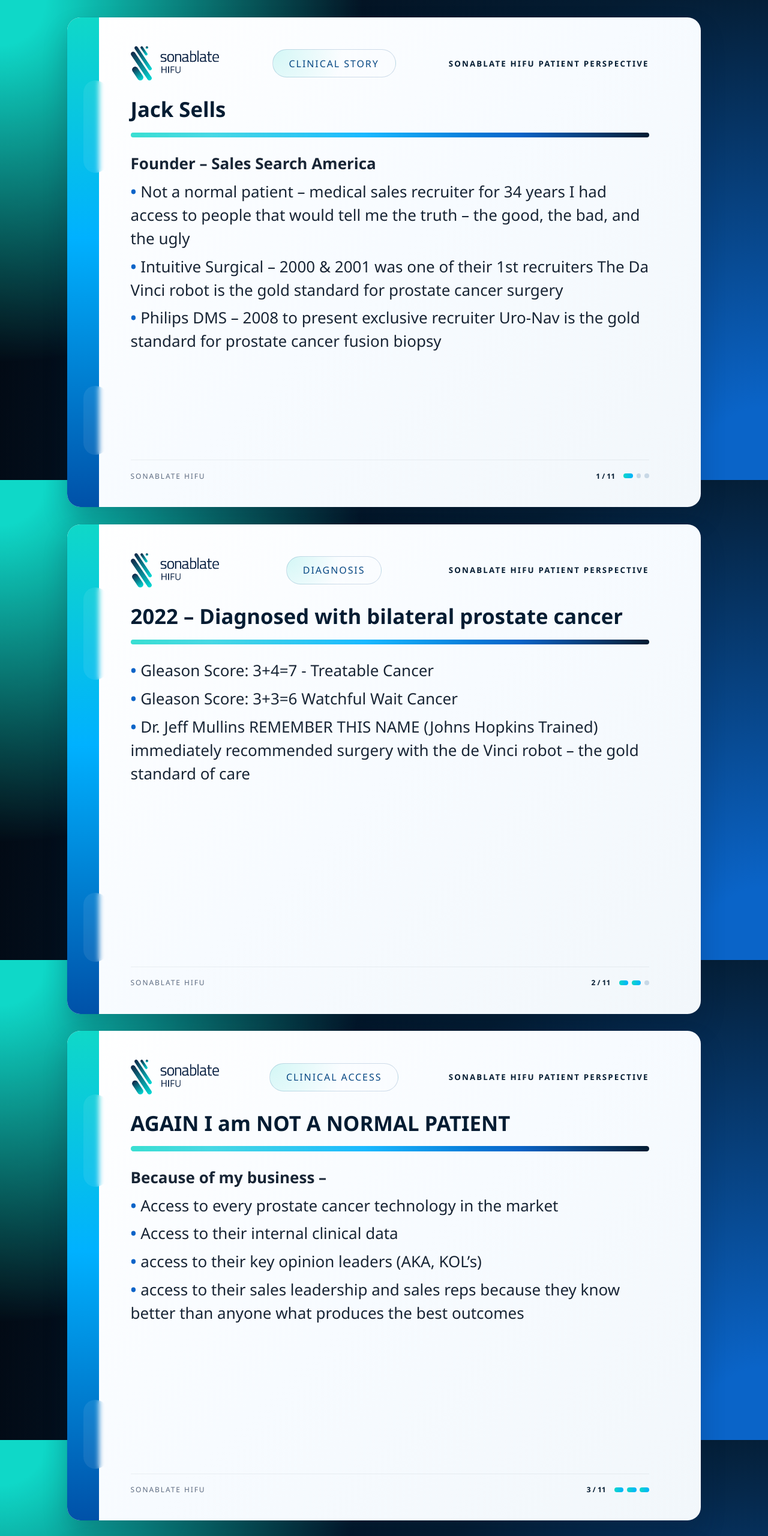
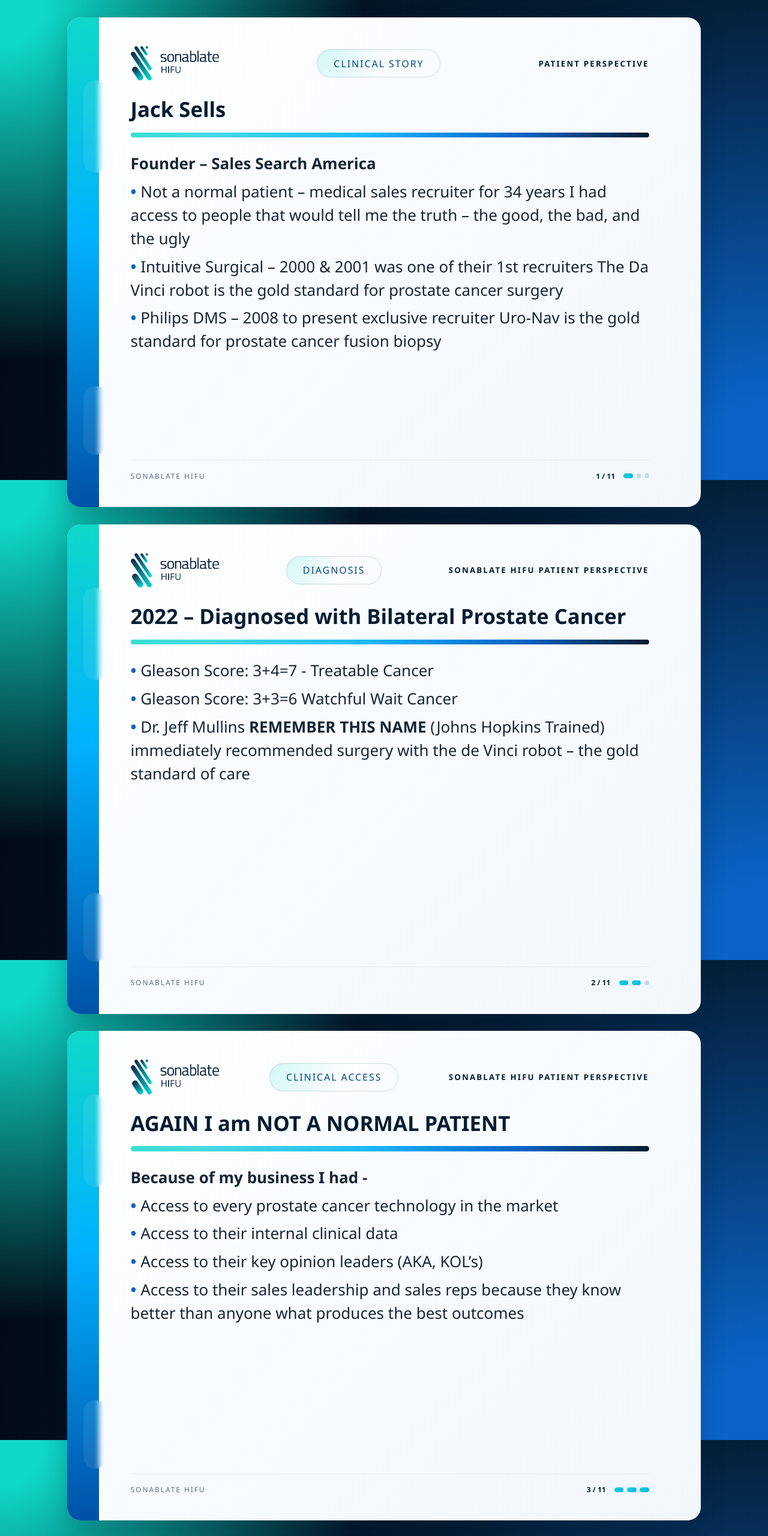
Before and after one commit to huntdb95-cloud/jsells, a plain HTML site: page index.html in a window 1280 px wide. Shown: the top 2560 px of the page at 60% size. Drawn offline with Linux system fonts and the light colour scheme.

Commit message:
Update index.html

```diff
--- a/index.html
+++ b/index.html
@@ -294,7 +294,7 @@ body {
 
   <!-- Right: title text -->
   <div class="header-title">
-    SONABLATE HIFU PATIENT PERSPECTIVE
+    PATIENT PERSPECTIVE
   </div>
 </header>
 
@@ -349,14 +349,14 @@ body {
 
     <div class="slide-body">
       <div class="title-row">
-        <h1 class="title">2022 – Diagnosed with bilateral prostate cancer</h1>
+        <h1 class="title">2022 – Diagnosed with Bilateral Prostate Cancer</h1>
       </div>
       <div class="underline"></div>
       <div class="content">
         <p></p>
         <p> Gleason Score: 3+4=7 - Treatable Cancer </p>
         <p> Gleason Score: 3+3=6 Watchful Wait Cancer</p>
-        <p> Dr. Jeff Mullins REMEMBER THIS NAME (Johns Hopkins Trained) immediately recommended surgery with the de Vinci robot – the gold standard of care</p>
+        <p> Dr. Jeff Mullins <strong>REMEMBER THIS NAME</strong> (Johns Hopkins Trained) immediately recommended surgery with the de Vinci robot – the gold standard of care</p>
       </div>
     </div>
 
@@ -401,11 +401,11 @@ body {
       </div>
       <div class="underline"></div>
       <div class="content">
-        <p><strong>Because of my business –</strong></p>
+        <p><strong>Because of my business I had -</strong></p>
         <p> Access to every prostate cancer technology in the market</p>
         <p> Access to their internal clinical data</p>
-        <p> access to their key opinion leaders (AKA, KOL’s)</p>
-        <p> access to their sales leadership and sales reps because they know better than anyone what produces the best outcomes</p>
+        <p> Access to their key opinion leaders (AKA, KOL’s)</p>
+        <p> Access to their sales leadership and sales reps because they know better than anyone what produces the best outcomes</p>
       </div>
     </div>
 
@@ -456,7 +456,7 @@ body {
         <p> Saturday transferred to normal patient room</p>
         <p> Sunday would have been released if I lived in Atlanta</p>
         <p> Monday released, drove home, went to the office – back to work</p>
-        <p>BUT WHEN IT CAME TO MY PROSTATE I CHOOSE SONABLATE HIFU</p>
+        <p>BUT WHEN IT CAME TO MY PROSTATE I CHOOSE <strong>SONABLATE HIFU</strong></p>
       </div>
     </div>
 
@@ -502,7 +502,7 @@ body {
       <div class="underline"></div>
       <div class="content">
         <p><strong>I wanted to live –</strong></p>
-        <p>Sonablate had the best clinical data for cancer reoccurrence.</p>
+        <p>Sonablate had the best clinical data for cancer reoccurrence</p>
         <p> I wanted both my treatable cancer and watchful wait cancer eradicated</p>
         <p> I wanted the least negative side effects as possible</p>
         <p> If it did not work, it would not prevent me from any additional therapy</p>
@@ -701,7 +701,7 @@ body {
       </div>
       <div class="underline"></div>
       <div class="content">
-        <p><strong> The surgeon who wanted to use the de Vinci on me</strong></p>
+        <p><strong> The surgeon who wanted to use the de Vinci on me -</strong></p>
         <p>LOST me as a patient because he was not trained on SONABLATE HIFU</p>
         <p> He is now trained SONABLATE HIFU and doing 8-10 cases per month producing great results!</p>
       </div>
```
